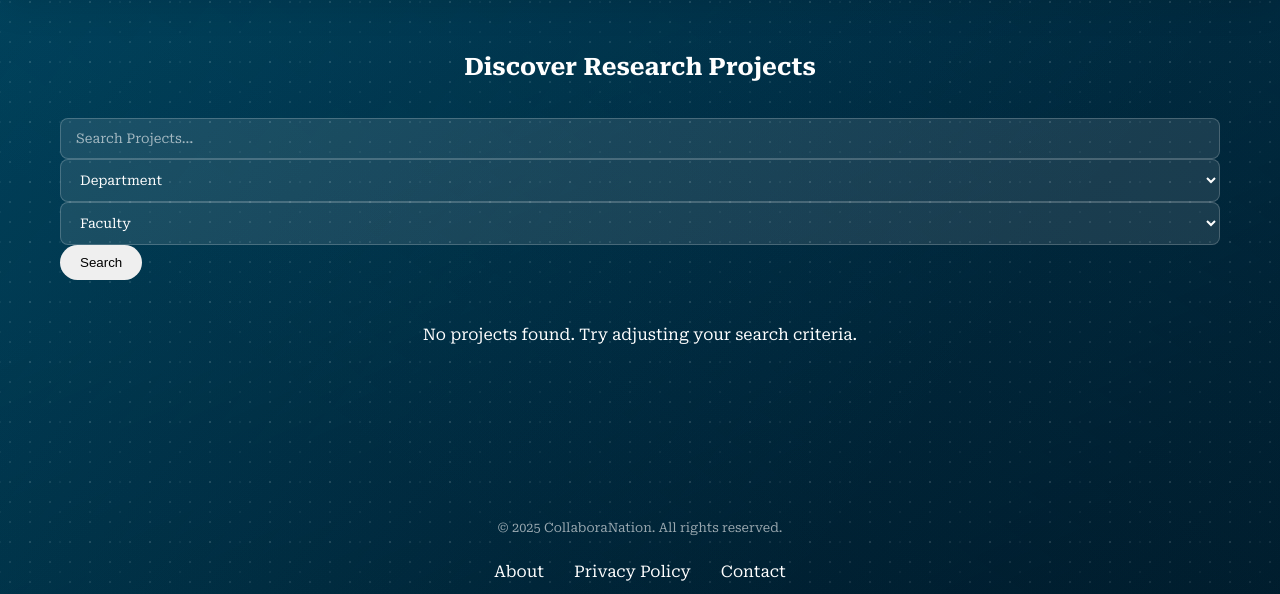
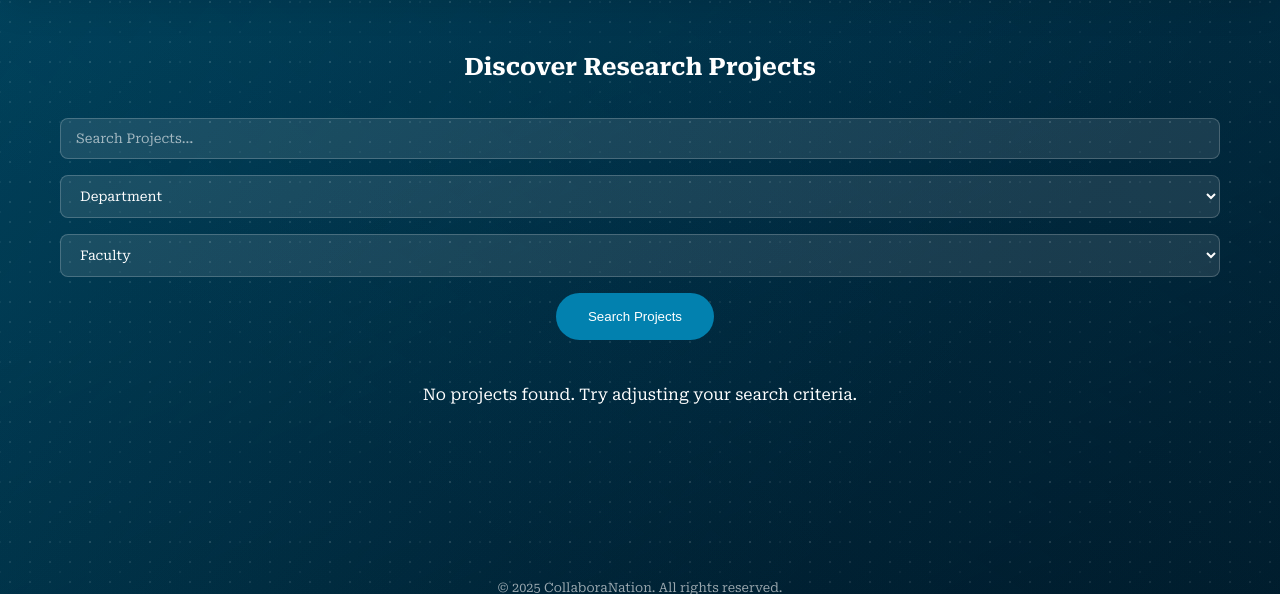
Before and after one commit to zackychan97/CIS375_Spring2025_Project1, a PHP site: page /projects.php in a window 1280 px wide. Shown: the part 88-682 px from the top of the page. Run offline with PHP 8.4, Linux system fonts and the light colour scheme; data that the repository does not hold is empty.

Commit message:
UI Refinements

```diff
--- a/projects.php
+++ b/projects.php
@@ -92,10 +92,17 @@ $result = mysqli_stmt_get_result($stmt);
     <h2 class="text-center mb-4">Discover Research Projects</h2>
 
     <!-- Search & Filter Form -->
-<form class="form-inline mb-4" method="GET" action="projects.php">
-        <input class="form-control mr-sm-2" type="search" name="search" placeholder="Search Projects..." value="<?= htmlspecialchars($search) ?>">
+    <div class="row justify-content-center mb-4">
+        <div class="col-md-10">
+            <form method="GET" action="projects.php">
 
-        <select class="form-control mr-sm-2" name="department">
+                <div class="input-group mb-2">
+                    <input class="form-control" type="search" name="search" placeholder="Search Projects..." value="<?= htmlspecialchars($search) ?>">
+                </div>
+
+                <div class="row mb-2">
+                    <div class="col-md-4 mb-2 mb-md-0">
+                        <select class="form-control" name="department">
                             <option value="">Department</option>
                             <?php while ($row = mysqli_fetch_assoc($collegeResult)): ?>
                                 <option value="<?= htmlspecialchars($row['college']) ?>" <?= ($department === $row['college']) ? 'selected' : '' ?>>
@@ -103,8 +110,10 @@ $result = mysqli_stmt_get_result($stmt);
                                 </option>
                             <?php endwhile; ?>
                         </select>
+                    </div>
 
-        <select class="form-control mr-sm-2" name="faculty">
+                    <div class="col-md-4 mb-2 mb-md-0">
+                        <select class="form-control" name="faculty">
                             <option value="">Faculty</option>
                             <?php while ($row = mysqli_fetch_assoc($facultyResult)): ?>
                                 <option value="<?= htmlspecialchars($row['name']) ?>" <?= ($faculty === $row['name']) ? 'selected' : '' ?>>
@@ -112,9 +121,15 @@ $result = mysqli_stmt_get_result($stmt);
                                 </option>
                             <?php endwhile; ?>
                         </select>
+                    </div>
+                </div>
+                <div class="text-center">
+                    <button class="btn btn-secondary px-4 py-2" type="submit">Search Projects</button>
+                </div>
+            </form>
 
-        <button class="btn btn-outline-success my-2" type="submit">Search</button>
-    </form>
+        </div>
+    </div>
 
     <!-- Project Listings  -->
     <div class="row">
@@ -167,7 +182,8 @@ $result = mysqli_stmt_get_result($stmt);
 
 <?php
 // Helper to preserve filter parameters during pagination
-function buildPageUrl($page) {
+function buildPageUrl($page)
+{
     $query = $_GET;
     $query['page'] = $page;
     return '?' . http_build_query($query);
```
Lines whose indentation alone changed are shown as unchanged.
